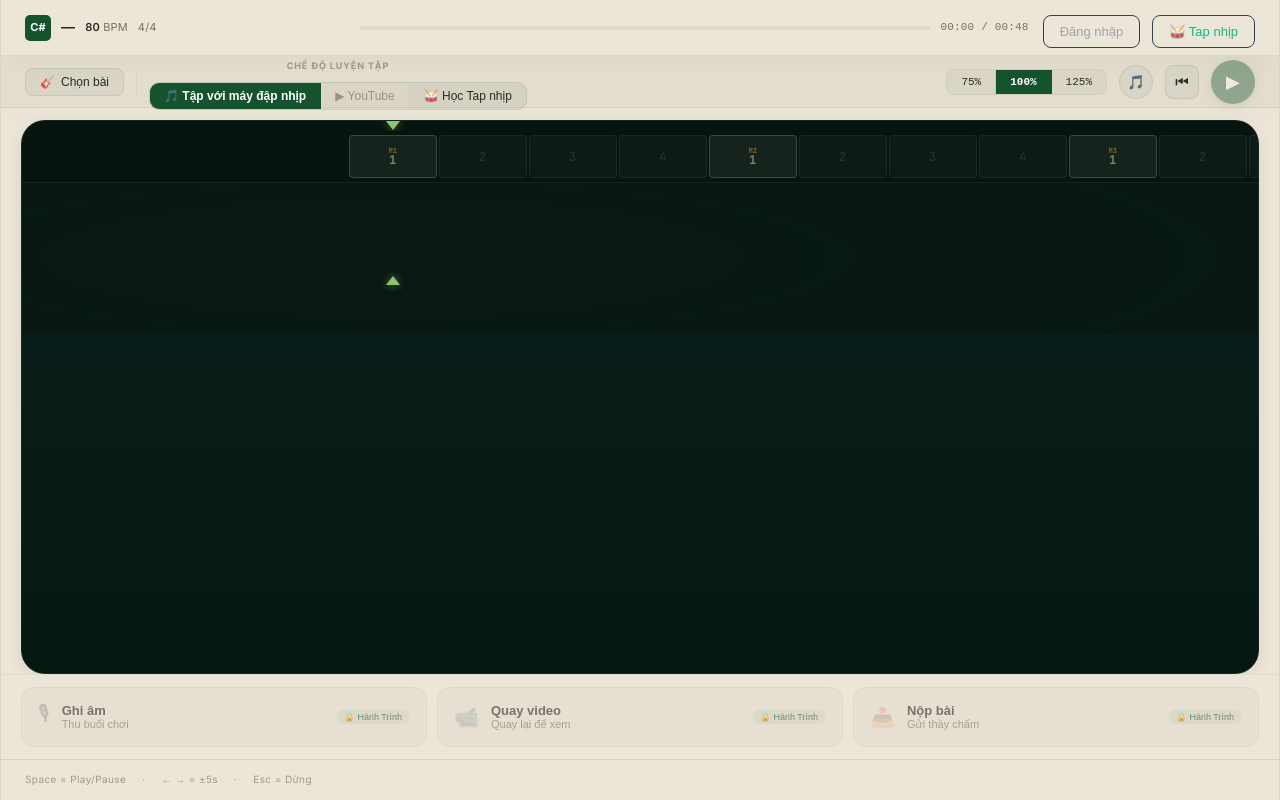
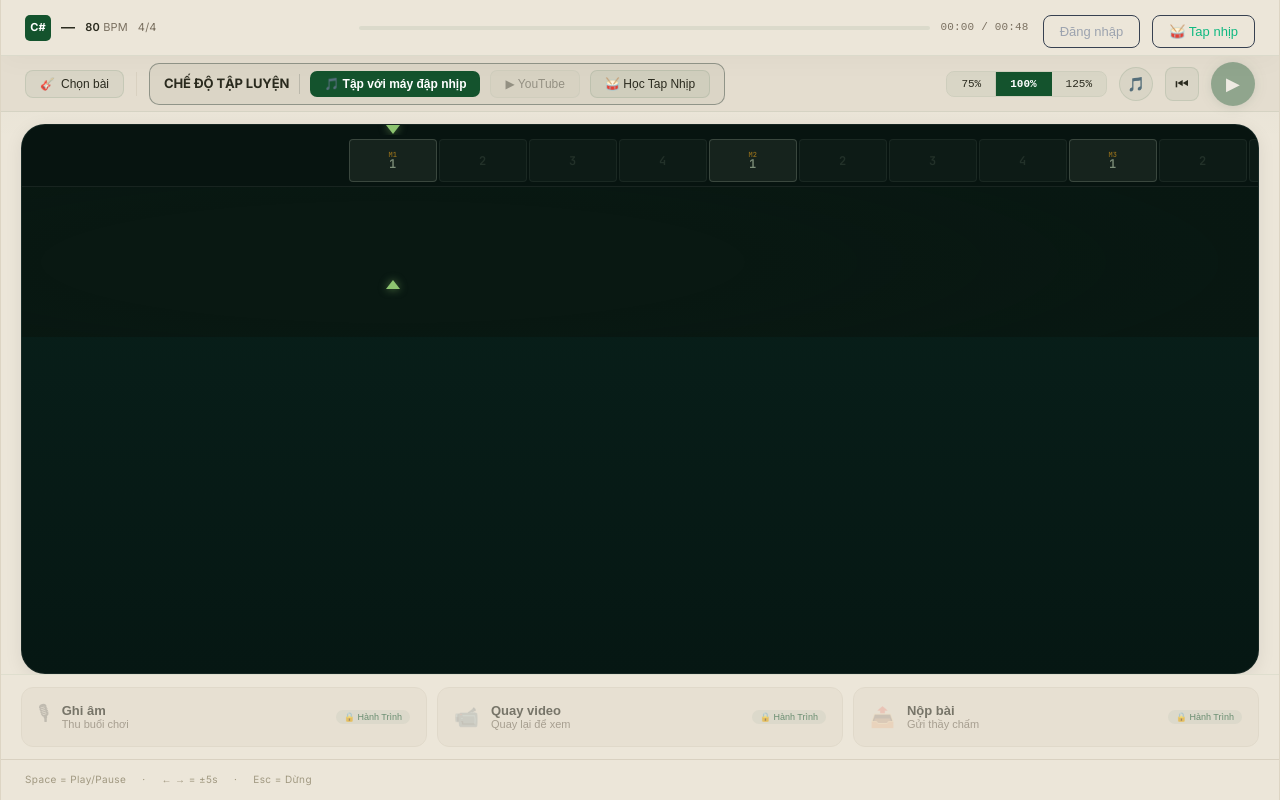
Before and after one commit to vananhaudio/cs-rhythm-editor, a React (Vite) app: page / in a window 1280 px wide. Built offline with nearby package versions, Linux system fonts and the light colour scheme.

Commit message:
feat: mode box horizontal - CHẾ ĐỘ TẬP LUYỆN with dark border

```diff
--- a/src/PlayerView.tsx
+++ b/src/PlayerView.tsx
@@ -267,7 +267,7 @@ export function PlayerView({ song, onClose, onImportSong, extraActions }: {
         </div>
 
         {/* ── CONTROL BAR ── */}
-        <div style={{ background:P.paperSurface, borderBottom:`1px solid rgba(20,83,45,0.07)`, padding:'0 24px', height:52, display:'flex', alignItems:'center', gap:12, flexShrink:0 }}>
+        <div style={{ background:P.paperSurface, borderBottom:`1px solid rgba(20,83,45,0.07)`, padding:'0 24px', height:56, display:'flex', alignItems:'center', gap:12, flexShrink:0 }}>
           {/* Chọn bài */}
           <button onClick={() => setShowSongList(true)} style={{ ...btn(), display:'flex', alignItems:'center', gap:6 }}>
             🎸 <span style={{ maxWidth:110, overflow:'hidden', textOverflow:'ellipsis', whiteSpace:'nowrap' }}>{song.title || 'Chọn bài'}</span>
@@ -276,30 +276,28 @@ export function PlayerView({ song, onClose, onImportSong, extraActions }: {
           <div style={{ width:1, height:24, background:P.paperDark }}/>
 
           {/* Chế độ luyện tập */}
-          <div style={{ display:'flex', flexDirection:'column', gap:3 }}>
-            <span style={{ fontSize:9, fontWeight:700, letterSpacing:'0.1em', textTransform:'uppercase', color:P.textDim }}>Chế độ luyện tập</span>
-            <div style={{ display:'flex', border:`1px solid rgba(20,83,45,0.15)`, borderRadius:10, overflow:'hidden', background:'rgba(20,83,45,0.02)' }}>
-              <button onClick={() => setPlayMode('metro')} style={{ ...btn(playMode==='metro'), borderRadius:0, border:'none', borderRight:`1px solid rgba(20,83,45,0.1)` }}>
+          <div style={{ display:'flex', alignItems:'center', gap:10, border:`1.5px solid rgba(7,26,22,0.35)`, borderRadius:10, padding:'6px 14px', background:'rgba(7,26,22,0.04)' }}>
+            <span style={{ fontSize:13, fontWeight:700, color:P.text, whiteSpace:'nowrap', letterSpacing:'-0.01em' }}>CHẾ ĐỘ TẬP LUYỆN</span>
+            <div style={{ width:1, height:20, background:'rgba(7,26,22,0.15)' }}/>
+            <button onClick={() => setPlayMode('metro')} style={{ ...btn(playMode==='metro'), borderRadius:7 }}>
               🎵 Tập với máy đập nhịp
             </button>
             <button onClick={() => { if(hasYT){ setPlayMode('yt'); if(ytMode==='focus') setYtMode('mini'); } }}
               disabled={!hasYT}
-                style={{ ...btn(playMode==='yt'), borderRadius:0, border:'none', borderRight:`1px solid rgba(20,83,45,0.1)`, opacity:!hasYT?0.4:1 }}
+              style={{ ...btn(playMode==='yt'), borderRadius:7, opacity:!hasYT?0.4:1 }}
               title={!hasYT?'Vào YouTube Sync để đồng bộ trước':''}>
               ▶ YouTube
             </button>
-              <button onClick={() => { window.location.href='/tap'; }} style={{ ...btn(false), borderRadius:0, border:'none' }}>
-                🥁 Học Tap nhịp
+            <button onClick={() => { window.location.href='/tap'; }} style={{ ...btn(false), borderRadius:7 }}>
+              🥁 Học Tap Nhịp
             </button>
-            </div>
             {/* YT size sub-options */}
-            {playMode==='yt' && (
-              <div style={{ display:'flex', gap:3 }}>
+            {playMode==='yt' && (<>
+              <div style={{ width:1, height:20, background:'rgba(7,26,22,0.15)' }}/>
               {([['focus','● Ẩn'],['mini','▣ Mini'],['full','⛶ To']] as [YtMode,string][]).map(([m,lbl]) => (
-                  <button key={m} onClick={() => setYtMode(m)} style={{ ...btn(ytMode===m), padding:'3px 10px', fontSize:10 }}>{lbl}</button>
+                <button key={m} onClick={() => setYtMode(m)} style={{ ...btn(ytMode===m), padding:'4px 10px', fontSize:11, borderRadius:7 }}>{lbl}</button>
               ))}
-              </div>
-            )}
+            </>)}
           </div>
 
           <div style={{ flex:1 }}/>
```
Lines whose indentation alone changed are shown as unchanged.
